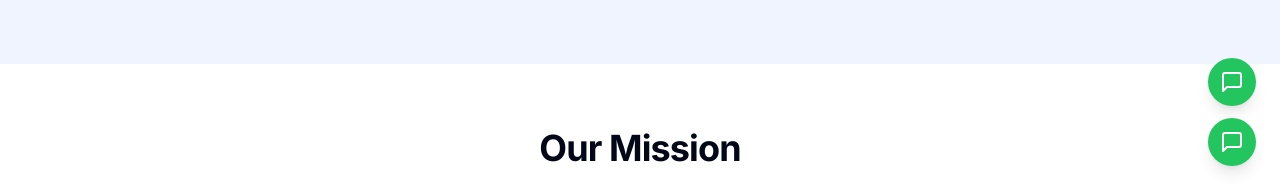
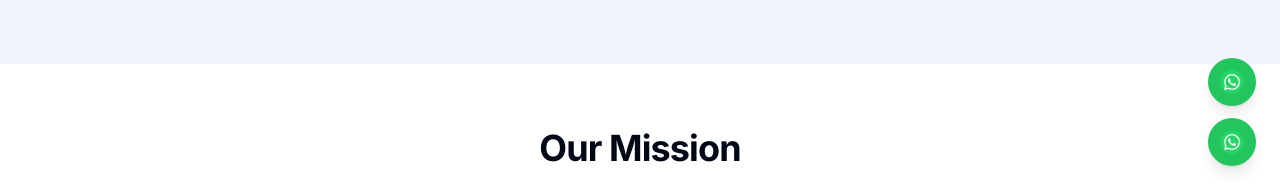
Before and after one commit to DavidkingMazimpaka/zawico-ship-flow, a React (Vite) app: page /about in a window 1280 px wide. Shown: the part 610-800 px from the top of the page. Built offline with nearby package versions, Linux system fonts and the light colour scheme.

Commit message:
Replace WhatsApp icon
Replaced the placeholder WhatsApp icon in the LiveChat component with the provided image.

```diff
--- a/src/components/UI/LiveChat.tsx
+++ b/src/components/UI/LiveChat.tsx
@@ -1,5 +1,3 @@
-
-import { MessageSquare } from "lucide-react";
 
 const LiveChat = () => {
   const whatsappNumbers = [
@@ -18,7 +16,13 @@ const LiveChat = () => {
           className="bg-green-500 hover:bg-green-600 text-white rounded-full p-3 shadow-lg flex items-center justify-center transition-all group"
           aria-label={`WhatsApp ${contact.label}`}
         >
-          <MessageSquare size={24} />
+          <img
+            src="/lovable-uploads/f4c6b092-52ea-4af4-92d2-4b96295d22d3.png"
+            alt="WhatsApp"
+            width="24"
+            height="24"
+            className="min-w-[24px]"
+          />
           <span className="max-w-0 overflow-hidden group-hover:max-w-xs group-hover:ml-2 transition-all duration-300 ease-in-out whitespace-nowrap">
             {contact.label}
           </span>
```
Also changed, not shown: public/lovable-uploads/f4c6b092-52ea-4af4-92d2-4b96295d22d3.png (added).
